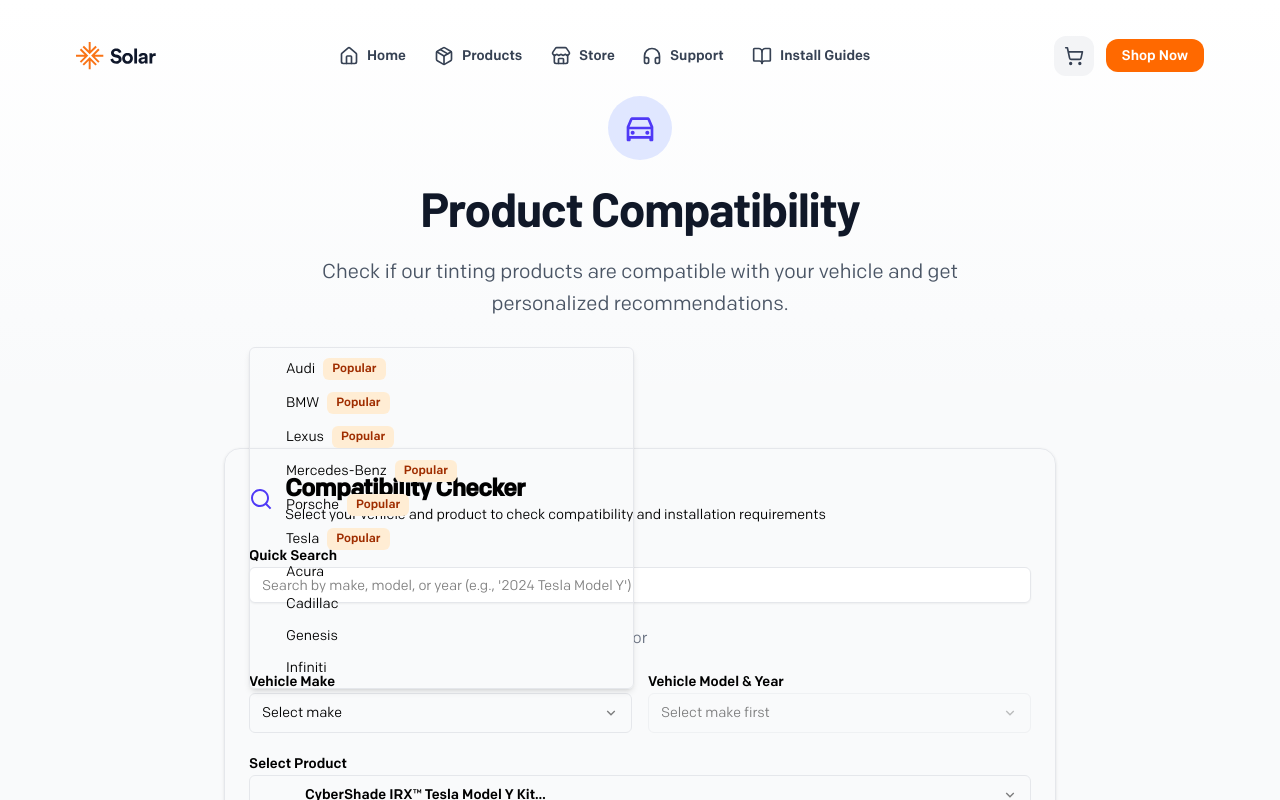
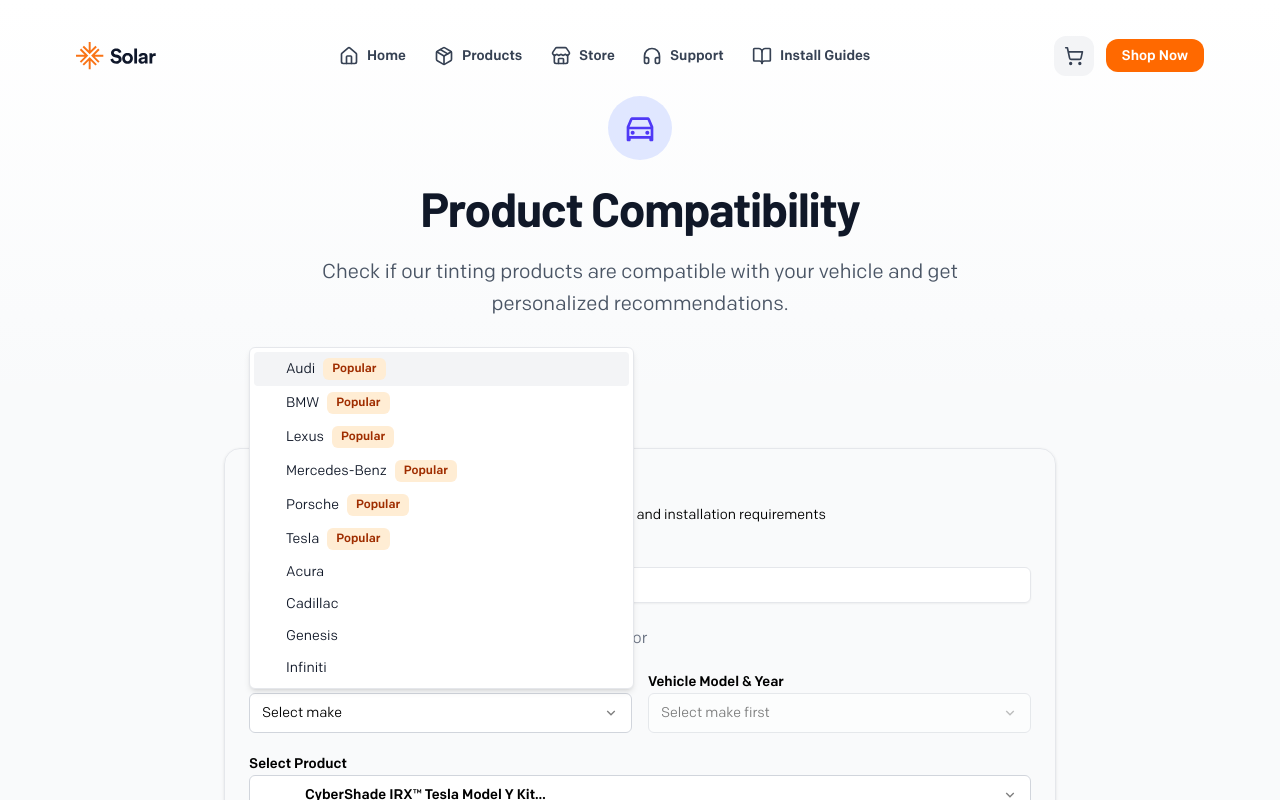
Before and after one commit to r-mccarty/opticworks-store, a Next.js app: page /support/compatibility in a window 1280 px wide. Both pictures are taken after a click on the button "Select make". Shown: the top 800 px of the page. Built offline with nearby package versions, Linux system fonts and the light colour scheme.

Commit message:
fix: make select dropdown readable

```diff
--- a/src/components/ui/select.tsx
+++ b/src/components/ui/select.tsx
@@ -19,7 +19,7 @@ const SelectTrigger = React.forwardRef<
   <SelectPrimitive.Trigger
     ref={ref}
     className={cn(
-      "flex h-10 w-full items-center justify-between rounded-md border border-input bg-background px-3 py-2 text-sm ring-offset-background placeholder:text-muted-foreground focus:outline-none focus:ring-2 focus:ring-ring focus:ring-offset-2 disabled:cursor-not-allowed disabled:opacity-50 [&>span]:line-clamp-1",
+      "flex h-10 w-full items-center justify-between rounded-md border border-gray-300 bg-white px-3 py-2 text-sm ring-offset-white placeholder:text-gray-500 focus:outline-none focus:ring-2 focus:ring-green-600 focus:ring-offset-2 disabled:cursor-not-allowed disabled:opacity-50 [&>span]:line-clamp-1",
       className
     )}
     {...props}
@@ -74,7 +74,7 @@ const SelectContent = React.forwardRef<
     <SelectPrimitive.Content
       ref={ref}
       className={cn(
-        "relative z-50 max-h-96 min-w-[8rem] overflow-hidden rounded-md border bg-popover text-popover-foreground shadow-md data-[state=open]:animate-in data-[state=closed]:animate-out data-[state=closed]:fade-out-0 data-[state=open]:fade-in-0 data-[state=closed]:zoom-out-95 data-[state=open]:zoom-in-95 data-[side=bottom]:slide-in-from-top-2 data-[side=left]:slide-in-from-right-2 data-[side=right]:slide-in-from-left-2 data-[side=top]:slide-in-from-bottom-2",
+        "relative z-50 max-h-96 min-w-[8rem] overflow-hidden rounded-md border border-gray-200 bg-white text-gray-900 shadow-md data-[state=open]:animate-in data-[state=closed]:animate-out data-[state=closed]:fade-out-0 data-[state=open]:fade-in-0 data-[state=closed]:zoom-out-95 data-[state=open]:zoom-in-95 data-[side=bottom]:slide-in-from-top-2 data-[side=left]:slide-in-from-right-2 data-[side=right]:slide-in-from-left-2 data-[side=top]:slide-in-from-bottom-2",
         position === "popper" &&
           "data-[side=bottom]:translate-y-1 data-[side=left]:-translate-x-1 data-[side=right]:translate-x-1 data-[side=top]:-translate-y-1",
         className
@@ -117,7 +117,7 @@ const SelectItem = React.forwardRef<
   <SelectPrimitive.Item
     ref={ref}
     className={cn(
-      "relative flex w-full cursor-default select-none items-center rounded-sm py-1.5 pl-8 pr-2 text-sm outline-none focus:bg-accent focus:text-accent-foreground data-[disabled]:pointer-events-none data-[disabled]:opacity-50",
+      "relative flex w-full cursor-default select-none items-center rounded-sm py-1.5 pl-8 pr-2 text-sm outline-none focus:bg-gray-100 focus:text-gray-900 data-[disabled]:pointer-events-none data-[disabled]:opacity-50",
       className
     )}
     {...props}
```
